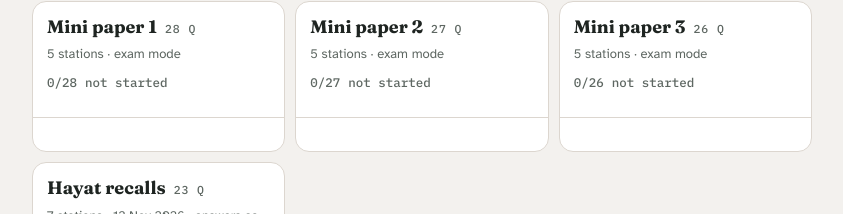
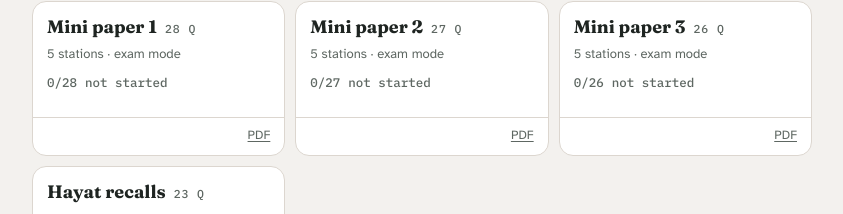
Before and after one commit to aboodananabood55-sketch/obgyn-bank, a plain HTML site: page index.html in a window 1280 px wide. Shown: the part 463-677 px from the top of the page, without its empty margins (218-1061 px from the left). Drawn offline with Linux system fonts and the light colour scheme.

Commit message:
PDF button on Mini paper tiles from the start

```diff
--- a/index.html
+++ b/index.html
@@ -440,7 +440,7 @@ function tile(cat, title, meta){
   return `<div class="tile"><button class="main" data-open="${cat}">
       <div class="top"><h3>${esc(title)}</h3><span class="label">${list.length} Q</span></div>
       ${meta ? `<div class="meta">${meta}</div>` : ''}${progBar(cat, list)}</button>
-    <div class="foot"><span>${/^m:/.test(cat) ? ((S.xp[cat] || {}).done ? 'Finished' : '') : t.done ? (t.done < list.length ? 'In progress' : 'Finished') : ''}</span><span class="r">${/^m:/.test(cat) && !(S.xp[cat] || {}).done ? '' : pdfBtn(cat)}${t.done ? resetBtn(cat) : ''}</span></div></div>`;
+    <div class="foot"><span>${/^m:/.test(cat) ? ((S.xp[cat] || {}).done ? 'Finished' : '') : t.done ? (t.done < list.length ? 'In progress' : 'Finished') : ''}</span><span class="r">${pdfBtn(cat)}${t.done ? resetBtn(cat) : ''}</span></div></div>`;
 }
 function feature(cat, title, sub, o){
   o = o || {}; const list = o.list || ids(cat), dis = !list.length;
```
